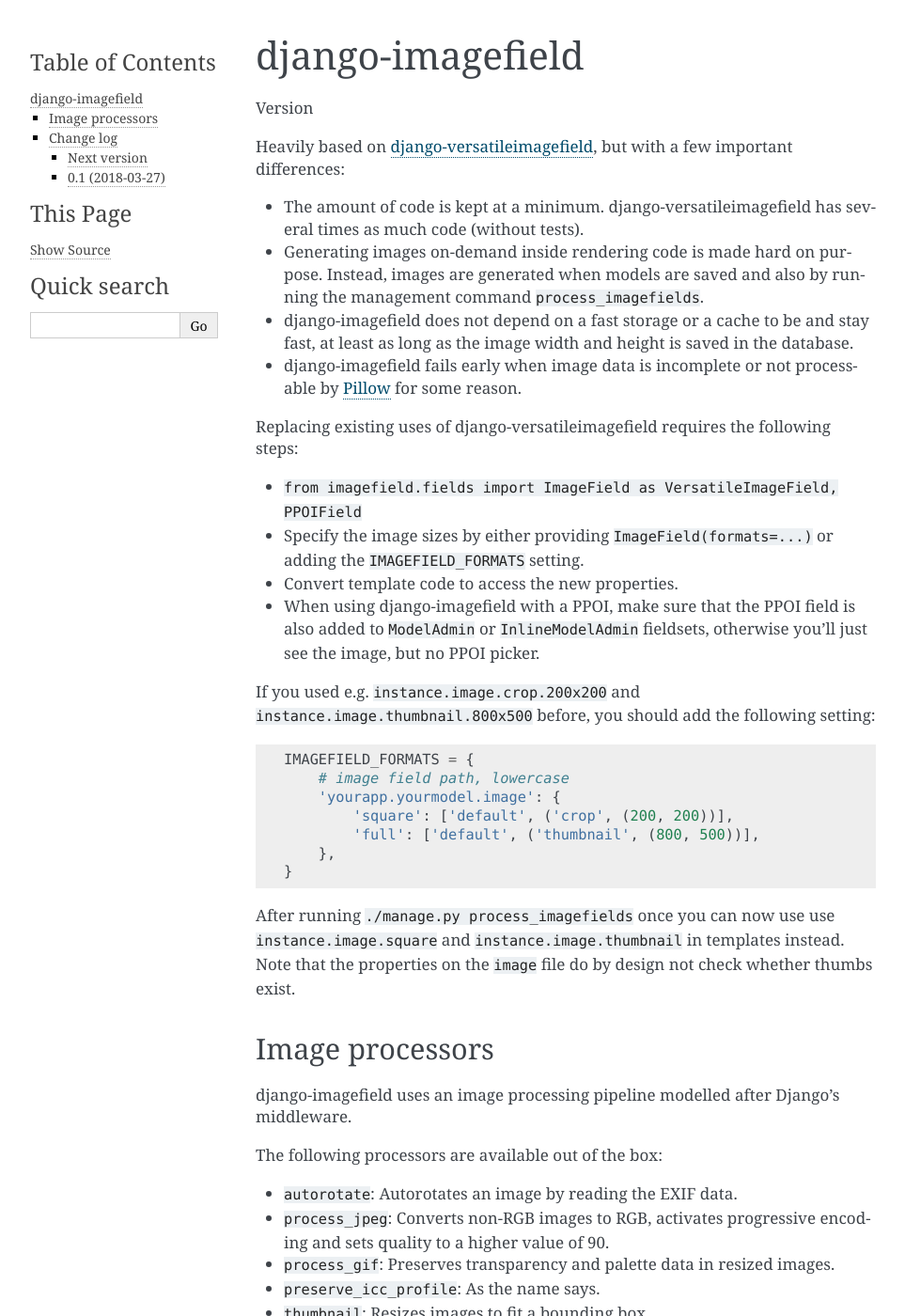
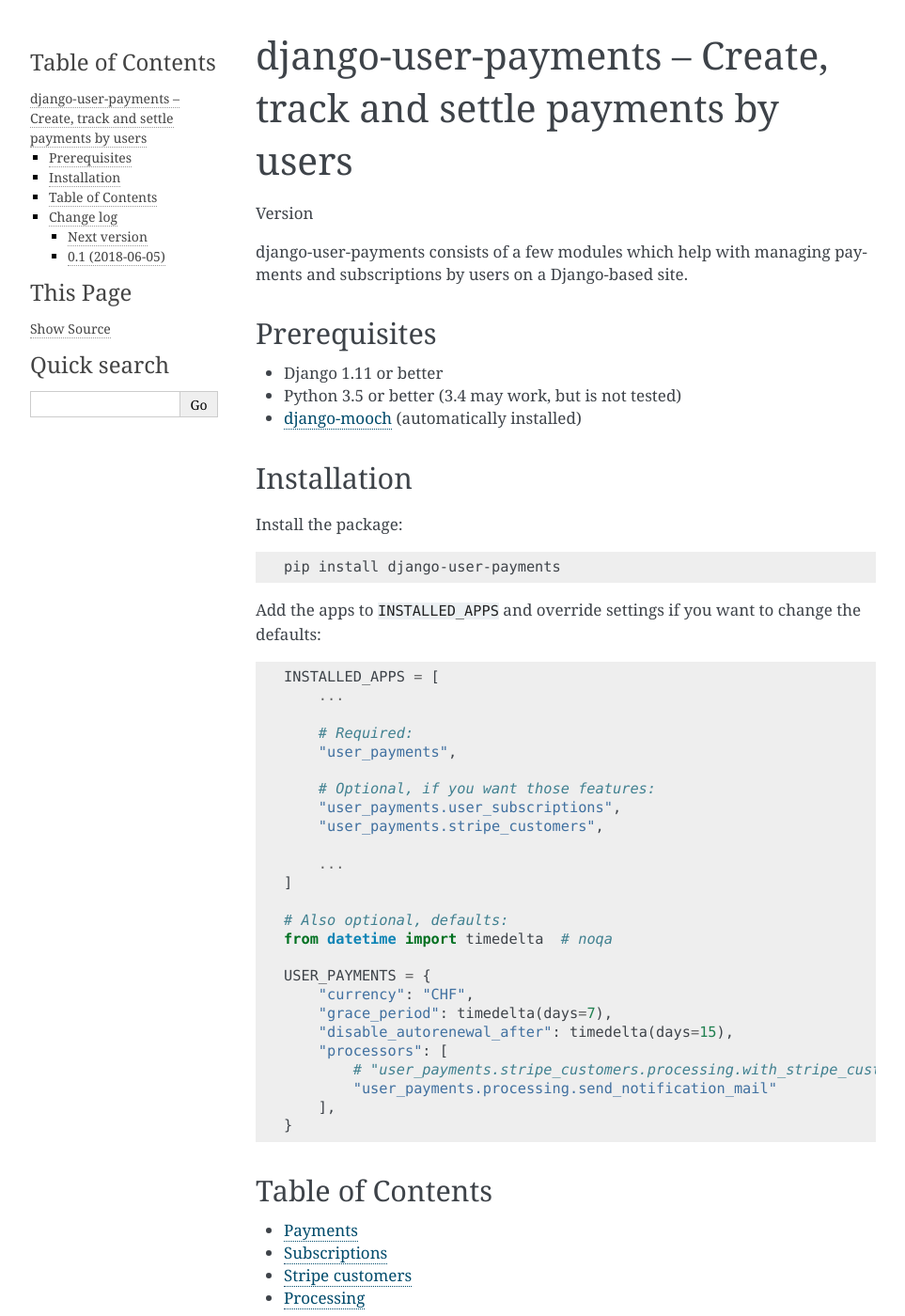
Before and after one commit to matthiask/django-user-payments, a Sphinx documentation site: the page built from docs/index.rst, in a window 1280 px wide and 1400 px high. Shown: the whole window at 94% size, without its empty margins (148-1111 px from the left). Built offline with Sphinx 7.4.7, drawn with Linux system fonts in a browser that asks for light colours; the version number could not be read and is left out; some of the changed text lies outside the part shown.

Commit message:
Start adding some docs

```diff
--- a/CHANGELOG.rst
+++ b/CHANGELOG.rst
@@ -6,7 +6,8 @@
 `Next version`_
 ~~~~~~~~~~~~~~~
 
-`0.1`_ (2018-03-27)
+
+`0.1`_ (2018-06-05)
 ~~~~~~~~~~~~~~~~~~~
 
 - First release that should be fit for public consumption.
--- a/docs/conf.py
+++ b/docs/conf.py
@@ -4,76 +4,27 @@
 import re
 import subprocess
 import sys
-from django import setup
-from django.conf import settings
 
 
-sys.path.append(os.path.abspath('..'))
+sys.path.append(os.path.abspath(".."))
 
-project = 'django-imagefield'
+project = 'django-user-payments'
 author = 'Feinheit AG'
 copyright = '2018,' + author
-version = __import__('imagefield').__version__
+version = __import__('user_payments').__version__
 release = subprocess.check_output(
-    'git fetch --tags; git describe --tags',
+    'git fetch --tags; git describe --always --tags',
     shell=True,
     universal_newlines=True,
 ).strip()
-language = 'en'
-
-#######################################
-settings.configure(
-    DATABASES={
-        'default': {
-            'ENGINE': 'django.db.backends.sqlite3',
-            'NAME': ':memory:'
-        },
-    },
-    INSTALLED_APPS=(
-        'django.contrib.auth',
-        'django.contrib.admin',
-        'django.contrib.contenttypes',
-        'django.contrib.sessions',
-        'django.contrib.sitemaps',
-        'django.contrib.sites',
-        'django.contrib.staticfiles',
-        'imagefield',
-    ),
-    STATIC_URL='/static/',
-    SECRET_KEY='tests',
-    ALLOWED_HOSTS=['*'],
-    MIDDLEWARE=(
-        'django.middleware.common.CommonMiddleware',
-        'django.contrib.sessions.middleware.SessionMiddleware',
-        'django.middleware.csrf.CsrfViewMiddleware',
-        'django.contrib.auth.middleware.AuthenticationMiddleware',
-        'django.contrib.messages.middleware.MessageMiddleware',
-        'django.middleware.locale.LocaleMiddleware',
-    ),
-    USE_TZ=True,
-    LANGUAGES=(('en', 'English'), ('de', 'German')),
-    TEMPLATES=[{
-        'BACKEND': 'django.template.backends.django.DjangoTemplates',
-        'DIRS': [],
-        'APP_DIRS': True,
-        'OPTIONS': {
-            'context_processors': [
-                'django.template.context_processors.debug',
-                'django.template.context_processors.request',
-                'django.contrib.auth.context_processors.auth',
-                'django.contrib.messages.context_processors.messages',
-            ],
-        },
-    }],
-)
-setup()
+# language = 'en'
 
 #######################################
 project_slug = re.sub(r'[^a-z]+', '', project)
 
 extensions = [
-    'sphinx.ext.autodoc',
-    'sphinx.ext.viewcode',
+    # 'sphinx.ext.autodoc',
+    # 'sphinx.ext.viewcode',
 ]
 templates_path = ['_templates']
 source_suffix = '.rst'
--- a/docs/index.rst
+++ b/docs/index.rst
@@ -1,112 +1,73 @@
-=================
-django-imagefield
-=================
+==================================================================
+django-user-payments -- Create, track and settle payments by users
+==================================================================
 
 Version |release|
 
-Heavily based on `django-versatileimagefield
-<https://github.com/respondcreate/django-versatileimagefield>`_, but
-with a few important differences:
+django-user-payments consists of a few modules which help with managing
+payments and subscriptions by users on a Django-based site.
 
-- The amount of code is kept at a minimum. django-versatileimagefield
-  has several times as much code (without tests).
-- Generating images on-demand inside rendering code is made hard on
-  purpose. Instead, images are generated when models are saved and also
-  by running the management command ``process_imagefields``.
-- django-imagefield does not depend on a fast storage or a cache to be
-  and stay fast, at least as long as the image width and height is saved
-  in the database.
-- django-imagefield fails early when image data is incomplete or not
-  processable by Pillow_ for some reason.
+Prerequisites
+=============
 
-Replacing existing uses of django-versatileimagefield requires the
-following steps:
+- Django 1.11 or better
+- Python 3.5 or better (3.4 may work, but is not tested)
+- `django-mooch <https://github.com/matthiask/django-mooch>`_
+  (automatically installed)
 
-- ``from imagefield.fields import ImageField as VersatileImageField, PPOIField``
-- Specify the image sizes by either providing ``ImageField(formats=...)`` or
-  adding the ``IMAGEFIELD_FORMATS`` setting.
-- Convert template code to access the new properties.
-- When using django-imagefield with a PPOI, make sure that the PPOI
-  field is also added to ``ModelAdmin`` or ``InlineModelAdmin``
-  fieldsets, otherwise you'll just see the image, but no PPOI picker.
 
-If you used e.g. ``instance.image.crop.200x200`` and
-``instance.image.thumbnail.800x500`` before, you should add the
-following setting::
+Installation
+============
 
-    IMAGEFIELD_FORMATS = {
-        # image field path, lowercase
-        'yourapp.yourmodel.image': {
-            'square': ['default', ('crop', (200, 200))],
-            'full': ['default', ('thumbnail', (800, 500))],
-        },
+Install the package:
+
+.. code-block:: bash
+
+    pip install django-user-payments
+
+Add the apps to ``INSTALLED_APPS`` and override settings if you want to
+change the defaults:
+
+.. code-block:: python
+
+    INSTALLED_APPS = [
+        ...
+
+        # Required:
+        "user_payments",
+
+        # Optional, if you want those features:
+        "user_payments.user_subscriptions",
+        "user_payments.stripe_customers",
+
+        ...
+    ]
+
+    # Also optional, defaults:
+    from datetime import timedelta  # noqa
+
+    USER_PAYMENTS = {
+        "currency": "CHF",
+        "grace_period": timedelta(days=7),
+        "disable_autorenewal_after": timedelta(days=15),
+        "processors": [
+            # "user_payments.stripe_customers.processing.with_stripe_customer",
+            "user_payments.processing.send_notification_mail"
+        ],
     }
 
-After running ``./manage.py process_imagefields`` once you can now
-use use ``instance.image.square`` and ``instance.image.thumbnail`` in
-templates instead. Note that the properties on the ``image`` file do by
-design not check whether thumbs exist.
 
+Table of Contents
+=================
 
-Image processors
-================
+.. toctree::
+   :maxdepth: 2
 
-django-imagefield uses an image processing pipeline modelled after
-Django's middleware.
+   payments
+   subscriptions
+   stripe-customers
+   processing
 
-The following processors are available out of the box:
-
-- ``autorotate``: Autorotates an image by reading the EXIF data.
-- ``process_jpeg``: Converts non-RGB images to RGB, activates
-  progressive encoding and sets quality to a higher value of 90.
-- ``process_gif``: Preserves transparency and palette data in resized
-  images.
-- ``preserve_icc_profile``: As the name says.
-- ``thumbnail``: Resizes images to fit a bounding box.
-- ``crop``: Crops an image to the given dimensions, also takes the PPOI
-  (primary point of interest) information into account if provided.
-- ``default``: The combination of ``autorotate``, ``process_jpeg``,
-  ``process_gif`` and ``preserve_icc_profile``. Additional default
-  processors may be added in the future. It is recommended to use
-  ``default`` instead of adding the processors one-by-one.
-
-Processors can be specified either using their name alone, or if they
-take arguments, using a tuple ``(processor_name, args...)``.
-
-You can easily register your own processors or even override built-in
-processors if you want to::
-
-    from imagefield.processing import register
-
-    # You could also write a class with a __call__ method, but I really
-    # like the simplicity of functions.
-
-    @register
-    def my_processor(get_image, args):
-        # args is either a list of arguments to the processor or an
-        # empty list
-        def processor(image, context):
-            # read some information from the image...
-            # or maybe modify it, but it's mostly recommended to modify
-            # the image after calling get_image
-
-            image, context = get_image(image, context)
-
-            # modify the image, and return it...
-            modified_image = ...
-            # maybe modify the context...
-            return modified_image, context
-        return processor
-
-The processor's name is taken directly from the registered object.
-
-The ``context`` is a ``types.SimpleNamespace`` containing the following
-variables (but feel free to add your own):
-
-- ``ppoi``: The primary point of interest as a list of two floats
-  between 0 and 1.
-- ``save_kwargs``: A dictionary of keyword arguments to pass to
-  ``PIL.Image.save``.
 
 .. include:: ../CHANGELOG.rst
 
--- /dev/null
+++ b/docs/processing.rst
@@ -0,0 +1,2 @@
+Processing
+==========
--- /dev/null
+++ b/docs/stripe-customers.rst
@@ -0,0 +1,2 @@
+Stripe customers
+================
--- /dev/null
+++ b/docs/subscriptions.rst
@@ -0,0 +1,2 @@
+Subscriptions
+=============
```
Also changed, not shown: docs/payments.rst (added, +50 -0 lines), 1 other file.
